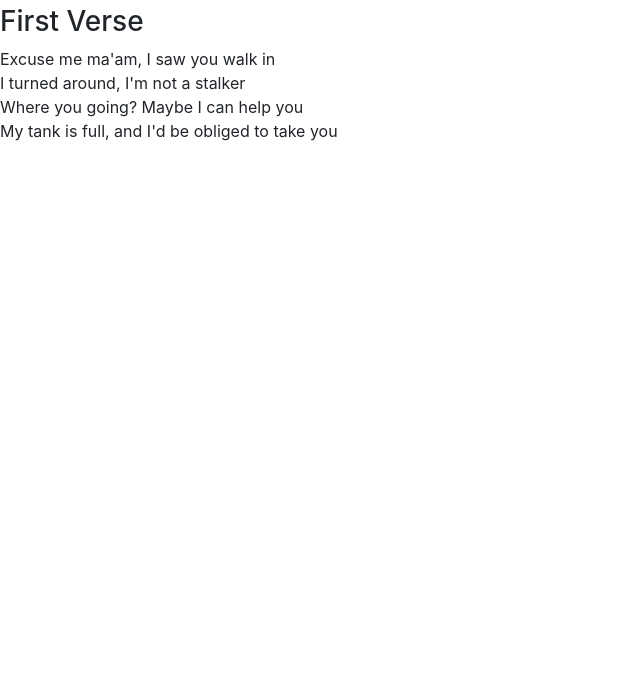
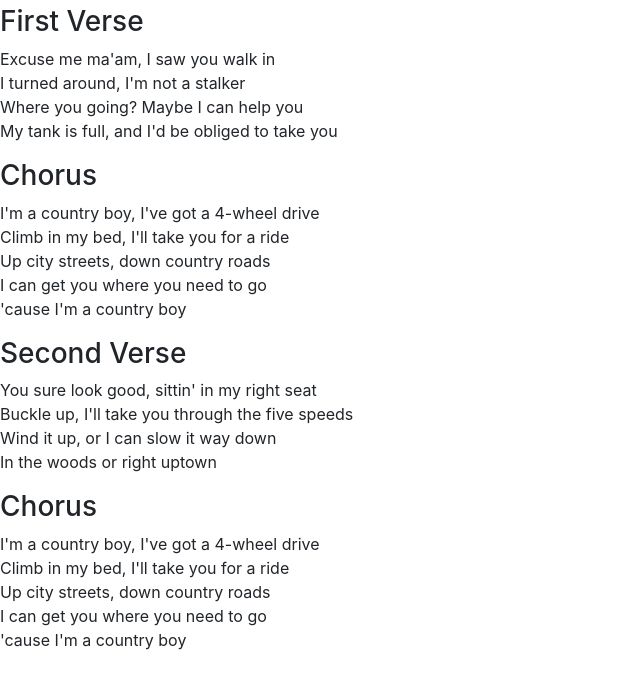
Before and after one commit to Hussar1/nauka-gita, a plain HTML site: page index.html in a window 1280 px wide. Shown: the part 97-786 px from the top of the page, without its empty margins (0-640 px from the left). Drawn offline with nearby package versions, Linux system fonts and the light colour scheme; files that its build step writes are made by us from their sources.

Commit message:
Add divs, classes, first chorus, second verse and second chorus

```diff
--- a/index.html
+++ b/index.html
@@ -13,13 +13,54 @@
 
 <body>
 
-    <h1>Country Boy</h1>
-    <h2>by Alan Jackson</h2>
-    <h3>First Verse</h3>
-    <p>Excuse me ma'am, I saw you walk in<br>
-    I turned around, I'm not a stalker<br>
-    Where you going? Maybe I can help you<br>
-    My tank is full, and I'd be obliged to take you</p>
+    <div class="header">
+        <h1>Country Boy</h1>
+        <h2>by Alan Jackson</h2>
+    </div>
+
+    <div class="verse first-verse">
+        <h3>First Verse</h3>
+        <p>
+            Excuse me ma'am, I saw you walk in<br>
+            I turned around, I'm not a stalker<br>
+            Where you going? Maybe I can help you<br>
+            My tank is full, and I'd be obliged to take you
+        </p>
+    </div>
+
+    <div class="chorus">
+        <h3>Chorus</h3>
+        <p>
+            I'm a country boy, I've got a 4-wheel drive<br>
+            Climb in my bed, I'll take you for a ride<br>
+            Up city streets, down country roads<br>
+            I can get you where you need to go<br>
+            'cause I'm a country boy
+        </p>
+    </div>
+
+    <div class="verse second-verse">
+        <h3>Second Verse</h3>
+        <p>
+            You sure look good, sittin' in my right seat<br>
+            Buckle up, I'll take you through the five speeds<br>
+            Wind it up, or I can slow it way down<br>
+            In the woods or right uptown
+        </p>
+    </div>
+
+    <div class="chorus">
+        <h3>Chorus</h3>
+        <p>
+            I'm a country boy, I've got a 4-wheel drive<br>
+            Climb in my bed, I'll take you for a ride<br>
+            Up city streets, down country roads<br>
+            I can get you where you need to go<br>
+            'cause I'm a country boy
+        </p>
+    </div>
+
+
 
 </body>
 
```
